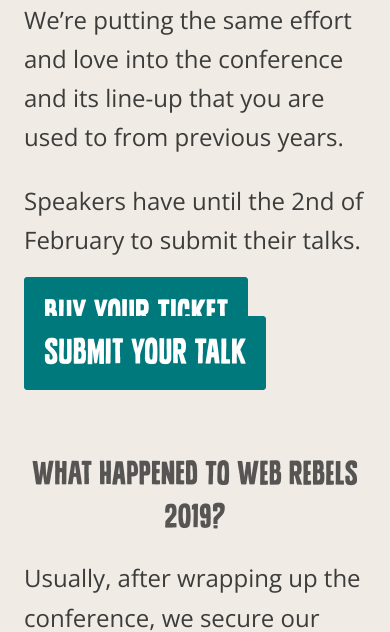
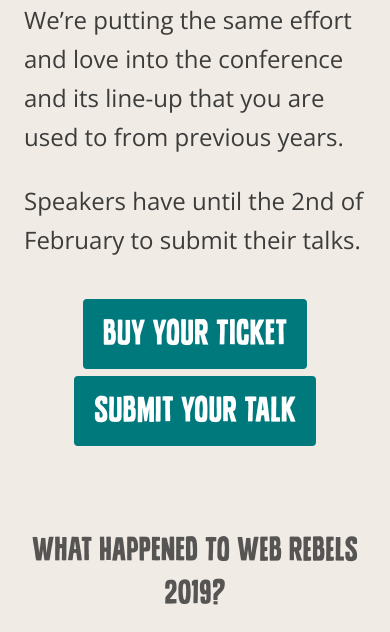
Before and after one commit to webrebels/web-rebels-2025, a website: page index.html in a window 390 px wide. Shown: the part 478-1110 px from the top of the page. Drawn offline with nearby package versions, Linux system fonts and the light colour scheme.

Commit message:
Fix buttons on mobile

```diff
--- a/index.html
+++ b/index.html
@@ -25,8 +25,8 @@
                 Speakers have until the 2nd of February to submit their talks.
             </p>
             <div class="cta-btns">
-                <a href="https://ti.to/webrebels/2020" class="button">Buy your ticket</a>
-                <a href="https://sessionize.com/web-rebels-2020/" class="button">Submit your talk</a>
+                <div><a href="https://ti.to/webrebels/2020" class="button">Buy your ticket</a></div>
+                <div><a href="https://sessionize.com/web-rebels-2020/" class="button">Submit your talk</a></div>
             </div>
         </div>
         <div class="details">
--- a/styles.css
+++ b/styles.css
@@ -108,12 +108,20 @@
 .main-cta {
     margin-top: 2em;
 }
-.main-cta .button,
 .details .button {
     margin: 1em 0;
 }
 .cta-btns {
     margin: 1em;
+    display: flex;
+    flex-wrap: wrap;
+}
+.cta-btns div {
+    display: flex;
+    margin: 1px auto;
+}
+.cta-btns .button {
+    margin: 2.5px;
 }
 
 .logo {
```
